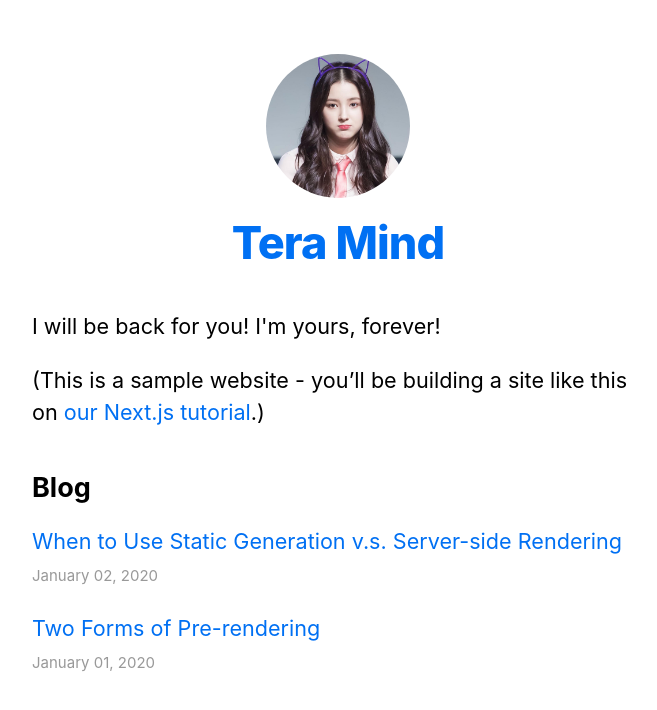
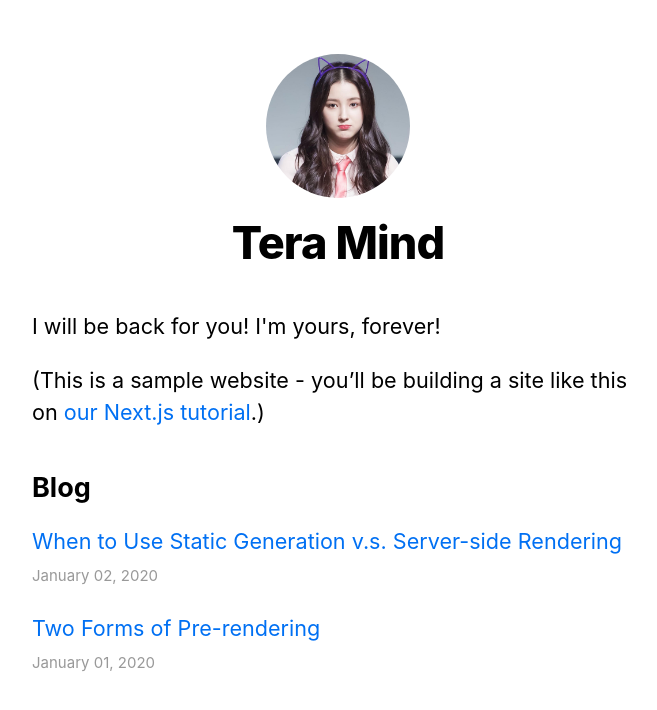
Before and after one commit to TeraMind244/nextjs-blog, a Next.js app: page / in a window 1280 px wide. Shown: the top 710 px of the page, without its empty margins (302-959 px from the left). Built offline with nearby package versions, Linux system fonts and the light colour scheme.

Commit message:
remove first post

```diff
--- a/components/Layout.tsx
+++ b/components/Layout.tsx
@@ -29,11 +29,7 @@ export default function Layout({ children, home = false }) {
 				{home ? (
 					<>
 						{renderAvatar(`${styles.headerHomeImage} ${utilStyles.borderCircle}`, name)}
-						<Link href="/posts/first-post">
-							<a>
-								<h1 className={utilStyles.heading2Xl}>{name}</h1>
-							</a>
-						</Link>
+						<h1 className={utilStyles.heading2Xl}>{name}</h1>
 					</>
 				) : (
 					<>
```
